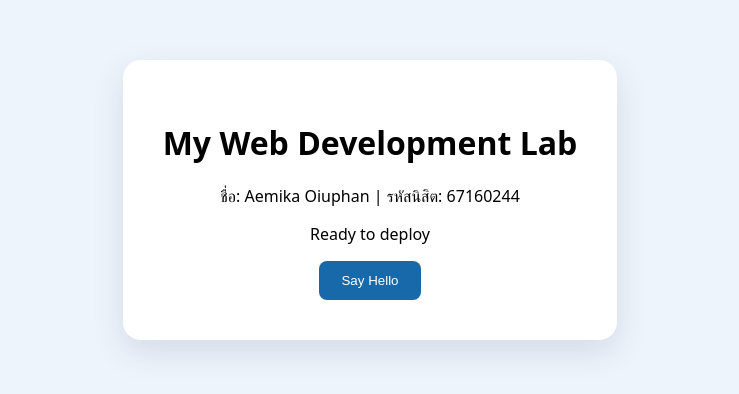
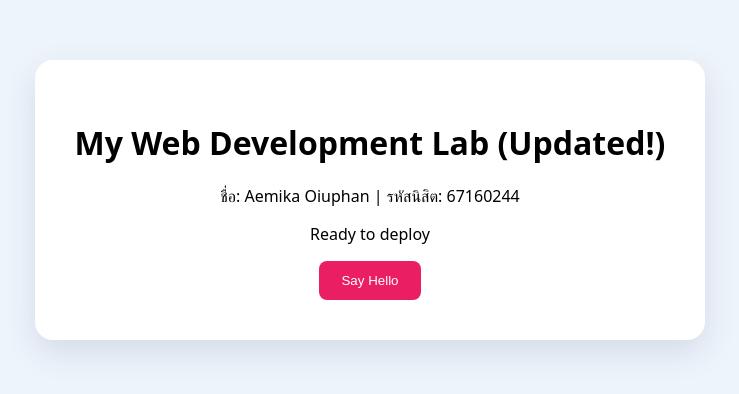
Before and after one commit to 67160244-jpg/webdev-actions-lab, a plain HTML site: page index.html in a window 1280 px wide. Shown: the part 200-594 px from the top of the page, without its empty margins (270-1009 px from the left). Drawn offline with Linux system fonts and the light colour scheme.

Commit message:
Update home page design

```diff
--- a/index.html
+++ b/index.html
@@ -8,7 +8,7 @@
 </head>
 <body>
   <main class="card">
-    <h1>My Web Development Lab</h1>
+    <h1>My Web Development Lab (Updated!)</h1>
     <p>ชื่อ: Aemika Oiuphan | รหัสนิสิต: 67160244</p>
     <p id="status">Ready to deploy</p>
     <button id="helloBtn">Say Hello</button>
--- a/style.css
+++ b/style.css
@@ -2,5 +2,5 @@
        margin: 0; min-height: 100vh; display: grid; place-items: center; }
 .card { background: white; padding: 40px; border-radius: 18px;
         box-shadow: 0 12px 32px #1e3a5f20; text-align: center; }
-button { background: #1769aa; color: white; border: 0;
-         padding: 12px 22px; border-radius: 8px; cursor: pointer; }
+button { background: #e91e63; color: white; border: 0;
+  padding: 12px 22px; border-radius: 8px; cursor: pointer; }
```
